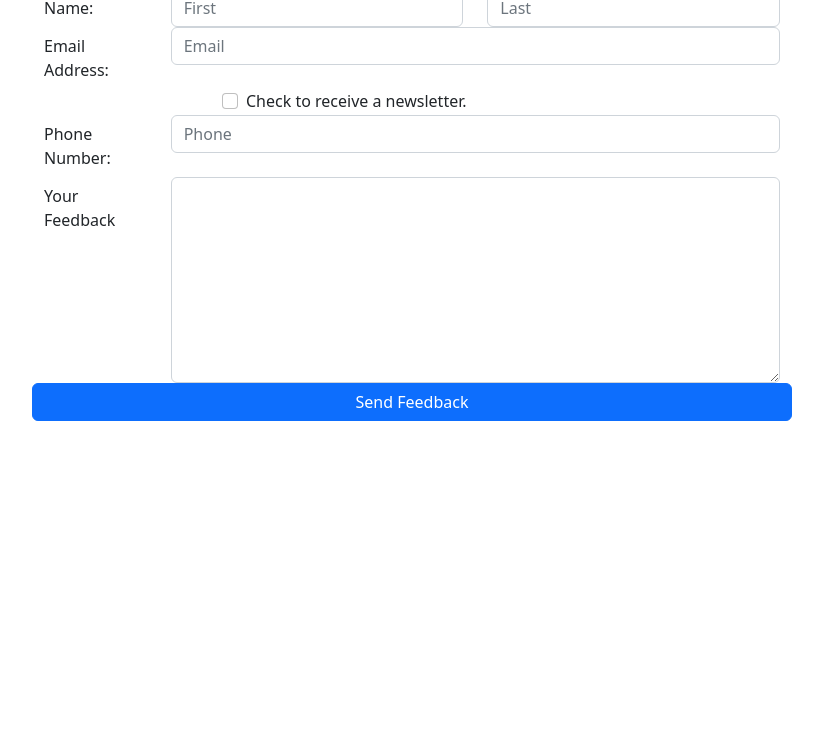
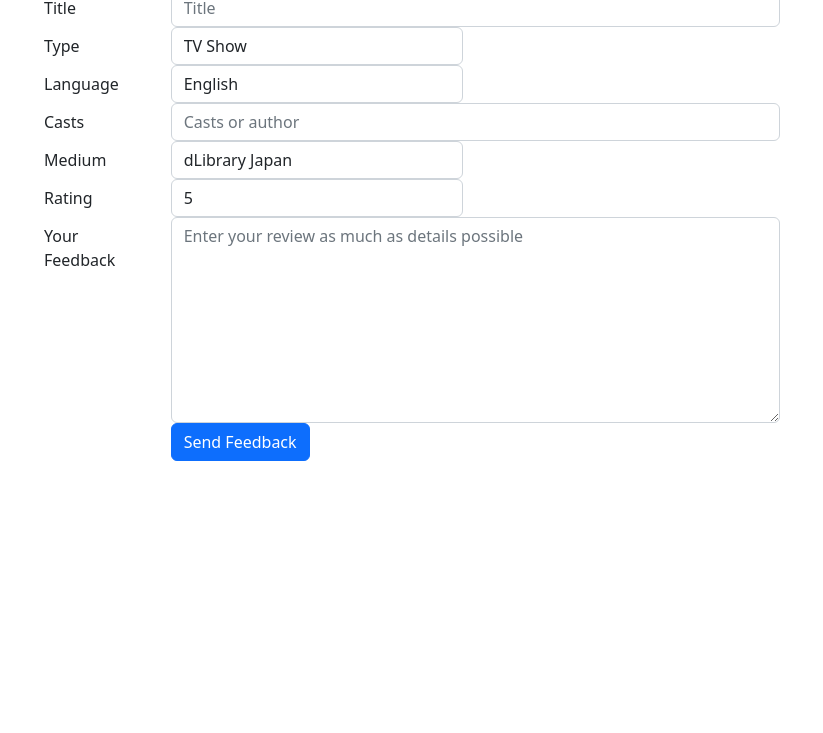
Before and after one commit to mamypoco/myfavlist-mongo, a website: page index.html in a window 1280 px wide. Shown: the part 67-800 px from the top of the page, without its empty margins (228-1051 px from the left). Drawn offline with nearby package versions, Linux system fonts and the light colour scheme.

Commit message:
my first media favlist

```diff
--- a/index.html
+++ b/index.html
@@ -1,9 +1,9 @@
 <!DOCTYPE html>
 <html lang="en">
    <head>
-    <meta charset="UTF-8">
-    <meta http-equiv="X-UA-Compatible" content="IE=edge">
-    <meta name="viewport" content="width=device-width, initial-scale=1.0">
+      <meta charset="UTF-8" />
+      <meta http-equiv="X-UA-Compatible" content="IE=edge" />
+      <meta name="viewport" content="width=device-width, initial-scale=1.0" />
 
       <!-- build:css css/main.css -->
       <link
@@ -12,68 +12,156 @@
          integrity="sha384-Zenh87qX5JnK2Jl0vWa8Ck2rdkQ2Bzep5IDxbcnCeuOxjzrPF/et3URy9Bv1WTRi"
          crossorigin="anonymous"
       />
+      <link rel="stylesheet" href="css/styles.css" />
       <!-- endbuild -->
 
-    <title>Welcome to Cat Cocoa</title>
+      <title>My favorite shows and books</title>
    </head>
 
    <body>
-
       <div class="container">
          <div class="row row-content">
-          <h1 class="text-center">Contact Form</h1>
+            <h1 class="text-center">
+               Let's add your thoughts to your FAV list!
+            </h1>
 
             <div class="col-8 mx-auto">
-                <form method="post" action="/"">
+               <form method="post" action="/" id="favform">
                   <div class="form-group row">
-                        <label for="firstName" class="col-md-2 col-form-label">Name:</label>
-                        <div class="col-5">
-                            <input type="text" class="form-control" name="firstName" id="firstName" placeholder="First">
-                        </div>
-                        <div class="col-5">
-                            <input type="text" class="form-control" name="lastName" id="lastName" placeholder="Last">
+                     <label for="title" class="col-md-2 col-form-label"
+                        >Title</label
+                     >
+                     <div class="col-md-10">
+                        <input
+                           type="text"
+                           class="form-control"
+                           name="title"
+                           id="title"
+                           placeholder="Title"
+                        />
                      </div>
                   </div>
                   <div class="form-group row">
-                        <label for="email" class="col-md-2 col-form-label">Email Address:</label>
-                        <div class="col-md-10">
-                            <input type="email" class="form-control" name="email" id="email" placeholder="Email">
+                     <label for="types" class="col-md-2 col-form-label"
+                        >Type</label
+                     >
+                     <div class="col-md-5">
+                        <select
+                           class="form-control"
+                           name="type"
+                           id="types"
+                           placeholder="type"
+                        >
+                           <option name="TVshow" value="TV show">
+                              TV Show
+                           </option>
+                           <option name="move" value="movie">movie</option>
+                           <option name="book" value="book">book</option>
+                        </select>
                      </div>
                   </div>
                   <div class="form-group row">
-                     <div class="form-check offset-md-3">
-                        <input class="form-check-input" name="newsLetter" type="checkbox" value="yes" id="newsletterCheck">
-                        <label class="form-check-label" for="newsletterCheck">
-                         Check to receive a newsletter.
-                        </label>
-                    </div>
-                    </div>
-
-
-                    <div class="form-group row">
-                        <label for="tel" class="col-md-2 col-form-label">Phone Number:</label>
-                        <div class="col-md-10">
-                        <input type="tel" class="form-control" name="tel" id="tel" placeholder="Phone">
+                     <label for="lang" class="col-md-2 col-form-label"
+                        >Language</label
+                     >
+                     <div class="col-md-5">
+                        <select
+                           class="form-control"
+                           name="lang"
+                           id="lang"
+                           placeholder="Language"
+                        >
+                           <option name="en" value="EN">English</option>
+                           <option name="jp" value="JP">Japanese</option>
+                        </select>
                      </div>
                   </div>
 
                   <div class="form-group row">
-                        <label for="feedback" class="col-md-2 col-form-label">Your Feedback</label>
+                     <label for="casts" class="col-md-2 col-form-label"
+                        >Casts</label
+                     >
                      <div class="col-md-10">
-                            <textarea class="form-control" id="feedback" name="feedback" rows="8"></textarea>
+                        <input
+                           type="text"
+                           class="form-control"
+                           name="casts"
+                           id="casts"
+                           placeholder="Casts or author"
+                        />
+                     </div>
+                  </div>
+
+                  <div class="form-group row">
+                     <label for="medium" class="col-md-2 col-form-label"
+                        >Medium</label
+                     >
+                     <div class="col-md-5">
+                        <select
+                           class="form-control"
+                           name="medium"
+                           id="medium"
+                           placeholder="medium"
+                        >
+                           <option name="dlj" value="dLibrary Japan">
+                              dLibrary Japan
+                           </option>
+                           <option name="plex" value="Plex">Plex</option>
+                           <option name="netflix" value="Netflix">
+                              Netflix
+                           </option>
+                           <option name="prime" value="Amazon Prime">
+                              Amazon Prime
+                           </option>
+                           <option name="hulu" value="Hulu">Hulu</option>
+                        </select>
+                     </div>
+                  </div>
+
+                  <div class="form-group row">
+                     <label for="rating" class="col-md-2 col-form-label"
+                        >Rating</label
+                     >
+                     <div class="col-md-5">
+                        <select
+                           class="form-control"
+                           name="rating"
+                           id="rating"
+                           placeholder="rating"
+                        >
+                           <option name="5" value="5">5</option>
+                           <option name="4" value="4">4</option>
+                           <option name="3" value="3">3</option>
+                           <option name="2" value="2">2</option>
+                           <option name="1" value="1">1</option>
+                        </select>
+                     </div>
+                  </div>
+
+                  <div class="form-group row">
+                     <label for="feedback" class="col-md-2 col-form-label"
+                        >Your Feedback</label
+                     >
+                     <div class="col-md-10">
+                        <textarea
+                           class="form-control"
+                           id="feedback"
+                           name="feedback"
+                           rows="8"
+                           placeholder="Enter your review as much as details possible"
+                        ></textarea>
                      </div>
                   </div>
                   <div class="form-group row">
-                        <div class="col-md-3"></div>
-                            <button type="submit" class="btn btn-primary">Send Feedback</button>
+                     <div class="col-md-6 offset-md-2">
+                        <button type="submit" class="btn btn-primary">
+                           Send Feedback
+                        </button>
                      </div>
                   </div>
                </form>
             </div>
          </div>
       </div>
-
-
-
    </body>
 </html>
--- a/package.json
+++ b/package.json
@@ -1,5 +1,5 @@
 {
-  "name": "form-mongo",
+   "name": "myfavorites-mongo",
    "version": "1.0.0",
    "description": "",
    "main": "server.js",
```
Also changed, not shown: index2.html (deleted, +0 -26 lines), server.js (+21 -15 lines). Lines whose indentation alone changed are shown as unchanged.
